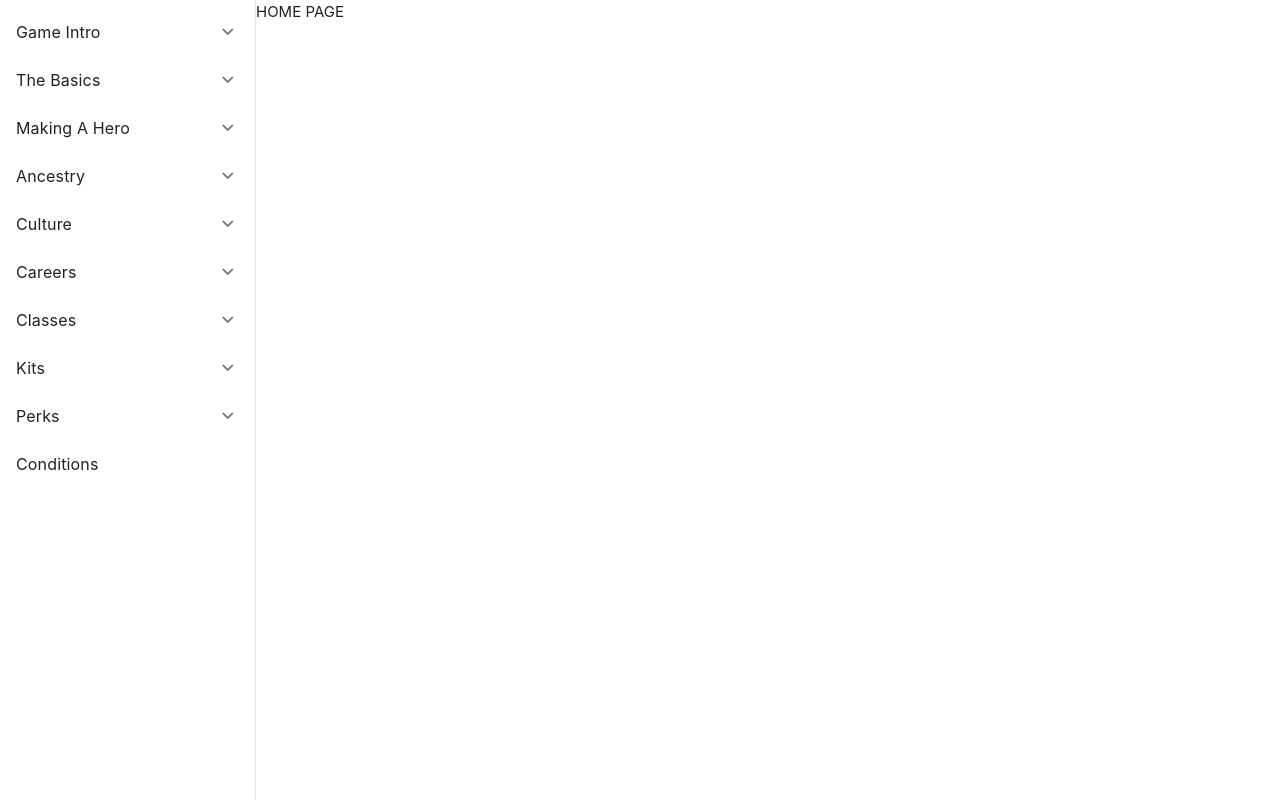
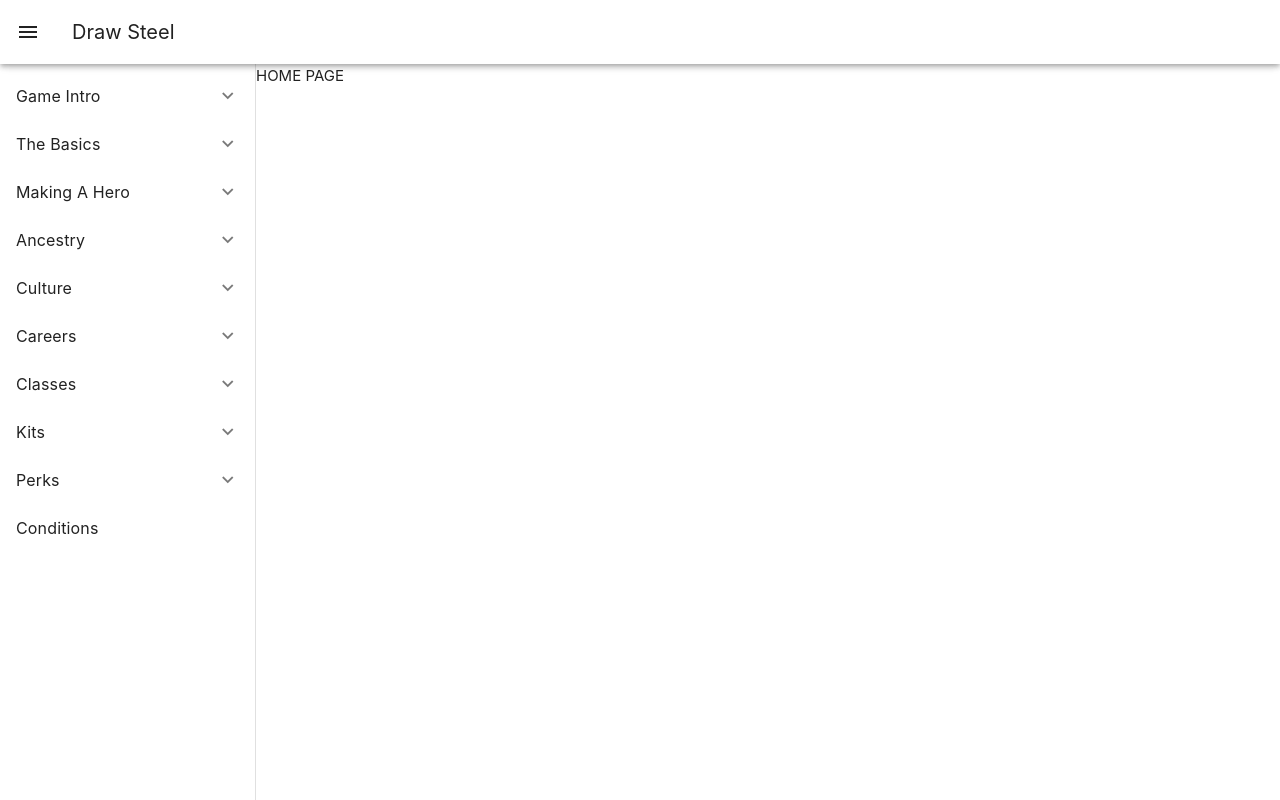
Before and after one commit to RAMcInnes/draw-steel-ui, a Vue app: page / in a window 1280 px wide. Built offline with nearby package versions, Linux system fonts and the light colour scheme; the HTML template or start-up script is replaced by a standard one.

Commit message:
feat: make menu hideable

```diff
--- a/src/App.vue
+++ b/src/App.vue
@@ -1,7 +1,5 @@
 <script setup lang="ts">
-    import { useDisplay } from 'vuetify';
-
-    const { smAndDown } = useDisplay();
+    import { ref } from 'vue';
 
     const gameIntroOptions = [
       ['What Draw Steel IS NOT', 'whatTheGameIs'],
@@ -91,12 +89,24 @@
       ['Lore Perks', 'perksLore'],
       ['Supernatural Perks', 'perksSupernatural'],
     ];
+
+    let navOpen = ref(null);
 </script>
 
 <template>
   <v-app>
+    <v-app-bar>
+      <template v-slot:prepend>
+        <button @click="navOpen = !navOpen">
+          <v-app-bar-nav-icon>
+          </v-app-bar-nav-icon>
+        </button>
+      </template>
+
+      <v-app-bar-title>Draw Steel</v-app-bar-title>
+    </v-app-bar>
     <v-main>
-      <v-navigation-drawer permanent :rail=smAndDown :rail-width="100">
+      <v-navigation-drawer v-model="navOpen">
         <v-list open-strategy="multiple">
           <v-list-group value="Game">
             <template v-slot:activator="{ props }">
```
